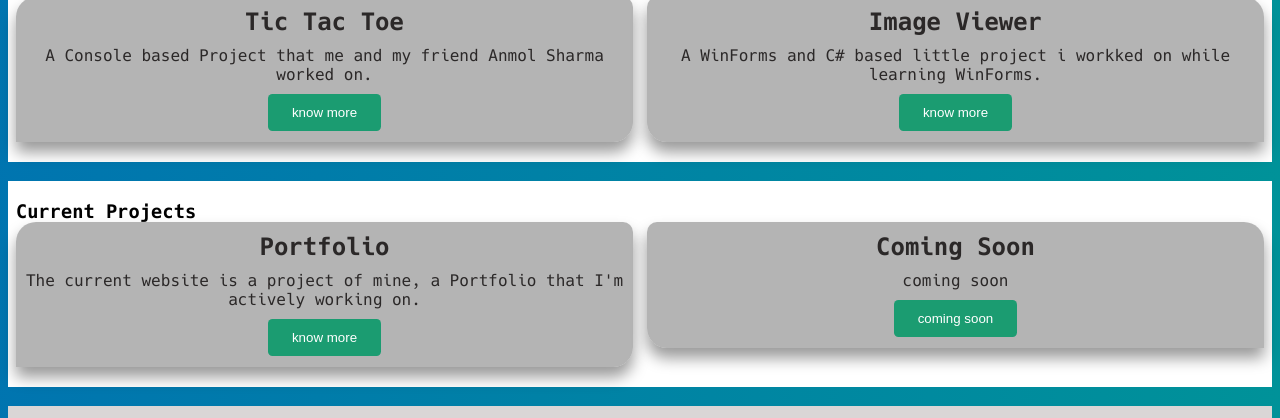
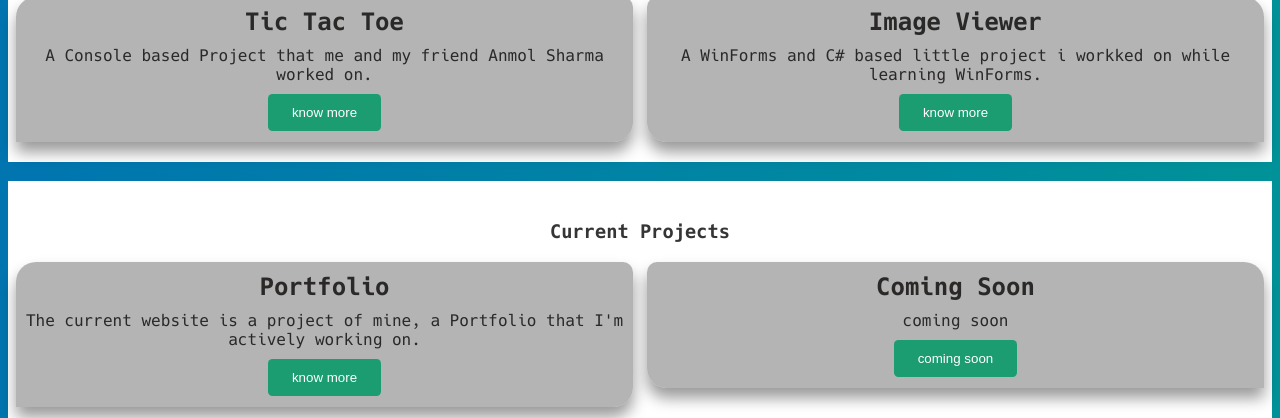
Before and after one commit to wrench1815/wrench1815.github.io, a plain HTML site: page index.html in a window 1280 px wide. Shown: the part 382-800 px from the top of the page. Drawn offline with Linux system fonts and the light colour scheme.

Commit message:
some fix

```diff
--- a/index.html
+++ b/index.html
@@ -94,7 +94,7 @@
 
       <!-- current projects -->
       <div id="present_projects_section">
-        <h3 id="projects_section_para">Current Projects</h3>
+        <h3 id="present_projects_section_para">Current Projects</h3>
         <!-- Tic Tac Toe -->
         <div id="tic_tac_toe">
           <h2 id="tic_tac_toe_head">Portfolio</h2>
```
